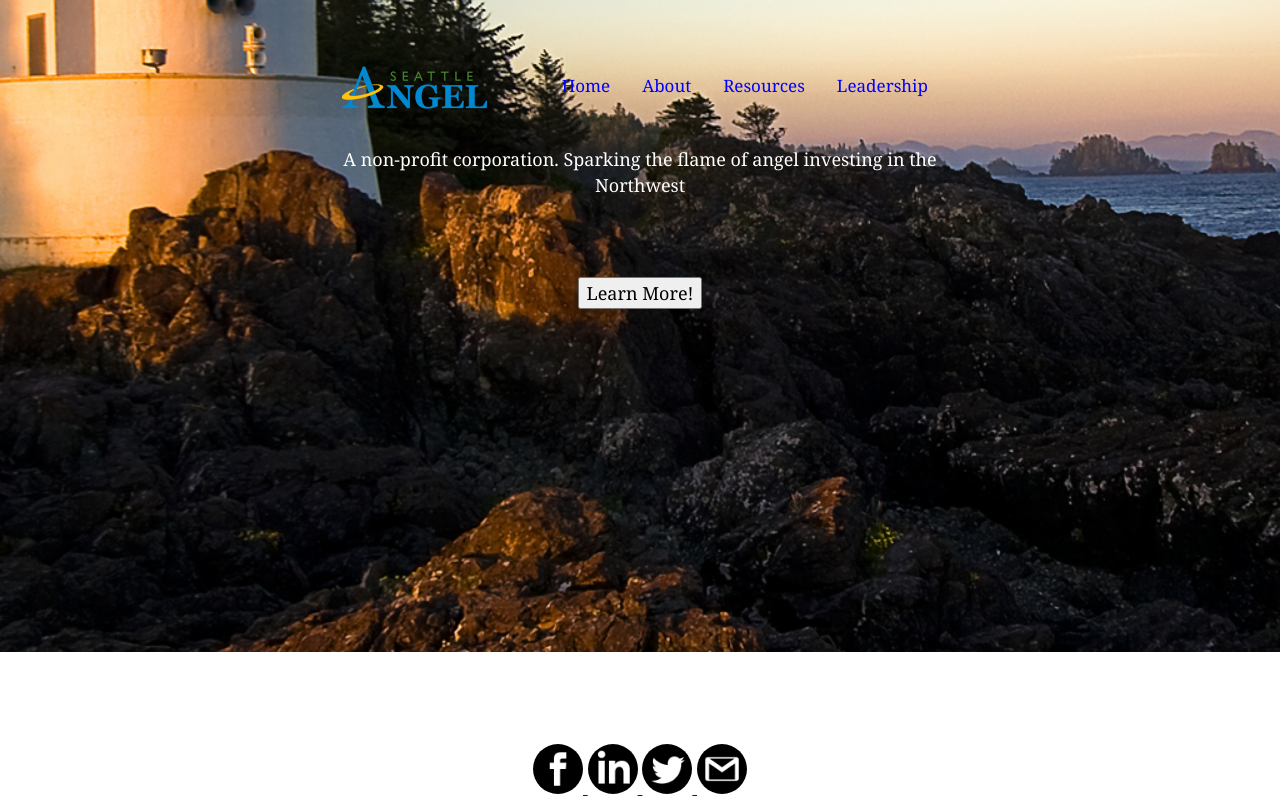
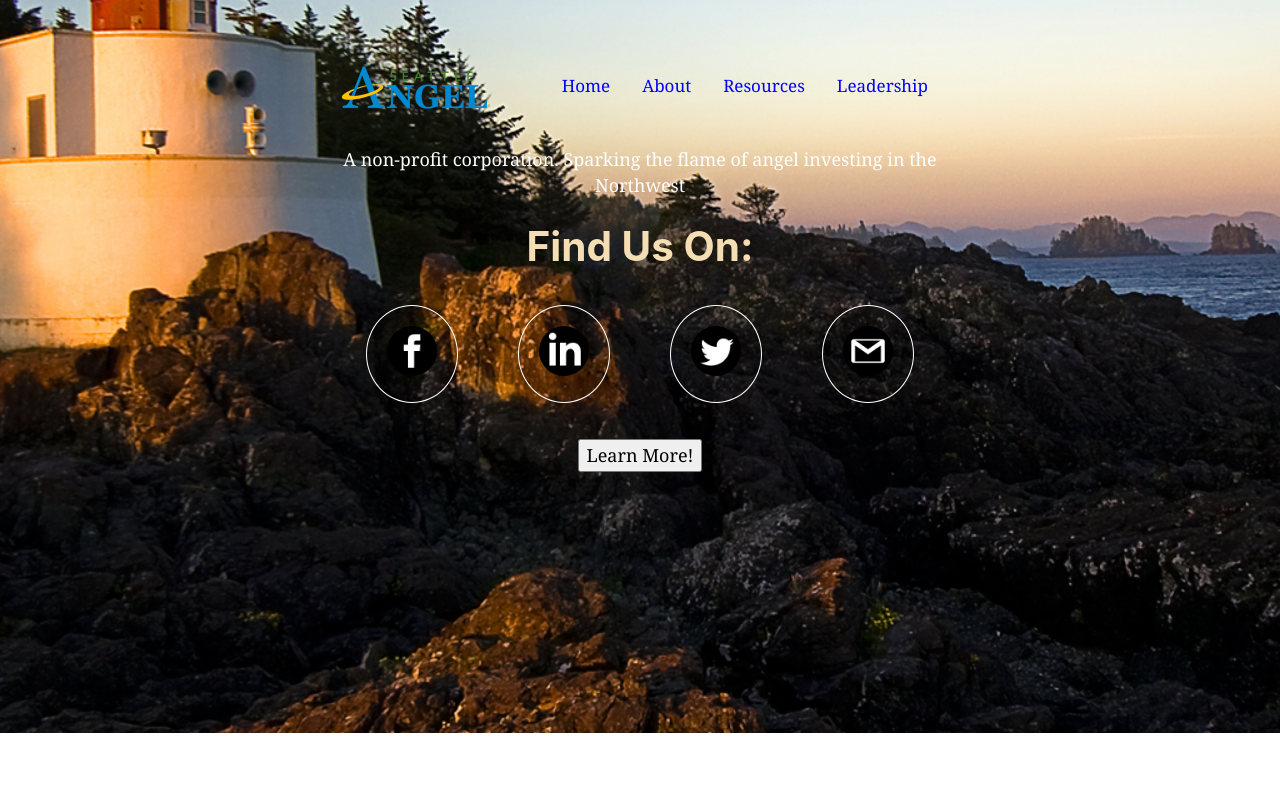
Before and after one commit to clarencedave/improved-disco, a Gatsby site: page /home in a window 1280 px wide. Built offline with nearby package versions, Linux system fonts and the light colour scheme; Gatsby itself is replaced by a stand-in of ours.

Commit message:
init commit

```diff
--- a/src/pages/home.js
+++ b/src/pages/home.js
@@ -13,6 +13,12 @@ const homePage = () => (
           <div class = "media">
             <div class="hero-image">
               <div class="hero-text">
+              <h1>Find Us On:</h1>
+             <a  href= "https://web.facebook.com/?_rdc=1&_rdr"> <img src= {facebook} alt="fb" class = "fb"/></a>
+               <a  href= "https://www.linkedin.com/feed/"> <img src= {linkedin} alt="in"class = "in"/></a>
+                 <a  href= "https://twitter.com/"> <img src= {twit} alt="twit"class = "twit"/></a>
+                   <a  href= "https://www.google.com/intl/fil/gmail/about/#"> <img src= {mail} alt="mail"class = "mail"/></a>
+
                 <br/>
                    <br/>
                       <button >Learn More!</button>
@@ -22,14 +28,9 @@ const homePage = () => (
 
 
 
-          <footer class = "foot">
-            <h1>Find Us On:</h1>
-             <a  href= "https://web.facebook.com/?_rdc=1&_rdr"> <img src= {facebook} alt="fb" class = "fb"/></a>
-               <a  href= "https://www.linkedin.com/feed/"> <img src= {linkedin} alt="in"class = "in"/></a>
-                 <a  href= "https://twitter.com/"> <img src= {twit} alt="twit"class = "twit"/></a>
-                   <a  href= "https://www.google.com/intl/fil/gmail/about/#"> <img src= {mail} alt="mail"class = "mail"/></a>
 
-                       </footer>
+
+
 
 
 
```
